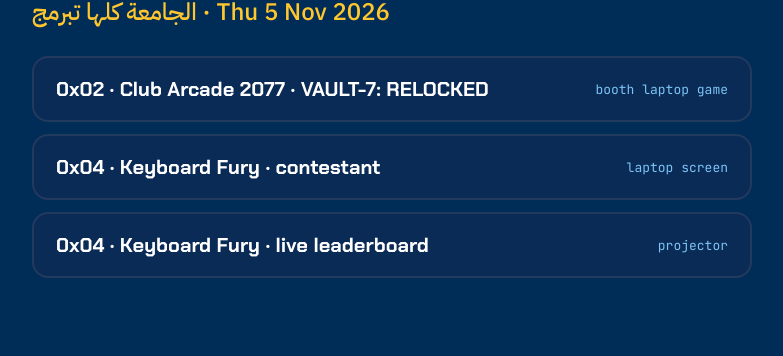
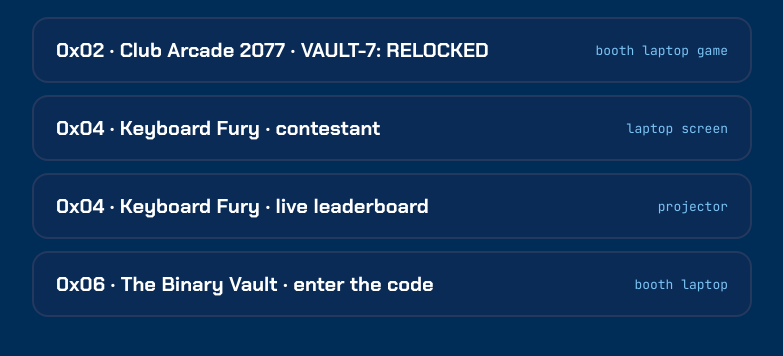
Before and after one commit to IyadAbouelseoud/computer-club-resources, a plain HTML site: page pd/index.html in a window 1280 px wide. Shown: the part 312-668 px from the top of the page, without its empty margins (248-1031 px from the left). Drawn offline with Linux system fonts and the light colour scheme.

Commit message:
Hub: link the Binary Vault
Co-Authored-By: Claude Opus 5.5 <noreply@anthropic.com>
Claude-Session: https://claude.ai/code/session_01YRXz8Lpp3nHNT1DPpsy61P

```diff
--- a/pd/index.html
+++ b/pd/index.html
@@ -8,4 +8,5 @@ a:hover{border-color:#ffc62e}a small{font:400 13px "JetBrains Mono";color:#7cc4f
 <a href="arcade/">0x02 · Club Arcade 2077 · VAULT-7: RELOCKED <small>booth laptop game</small></a>
 <a href="fury/">0x04 · Keyboard Fury · contestant <small>laptop screen</small></a>
 <a href="fury/board.html">0x04 · Keyboard Fury · live leaderboard <small>projector</small></a>
+<a href="vault/open/">0x06 · The Binary Vault · enter the code <small>booth laptop</small></a>
 </div></body></html>
```
